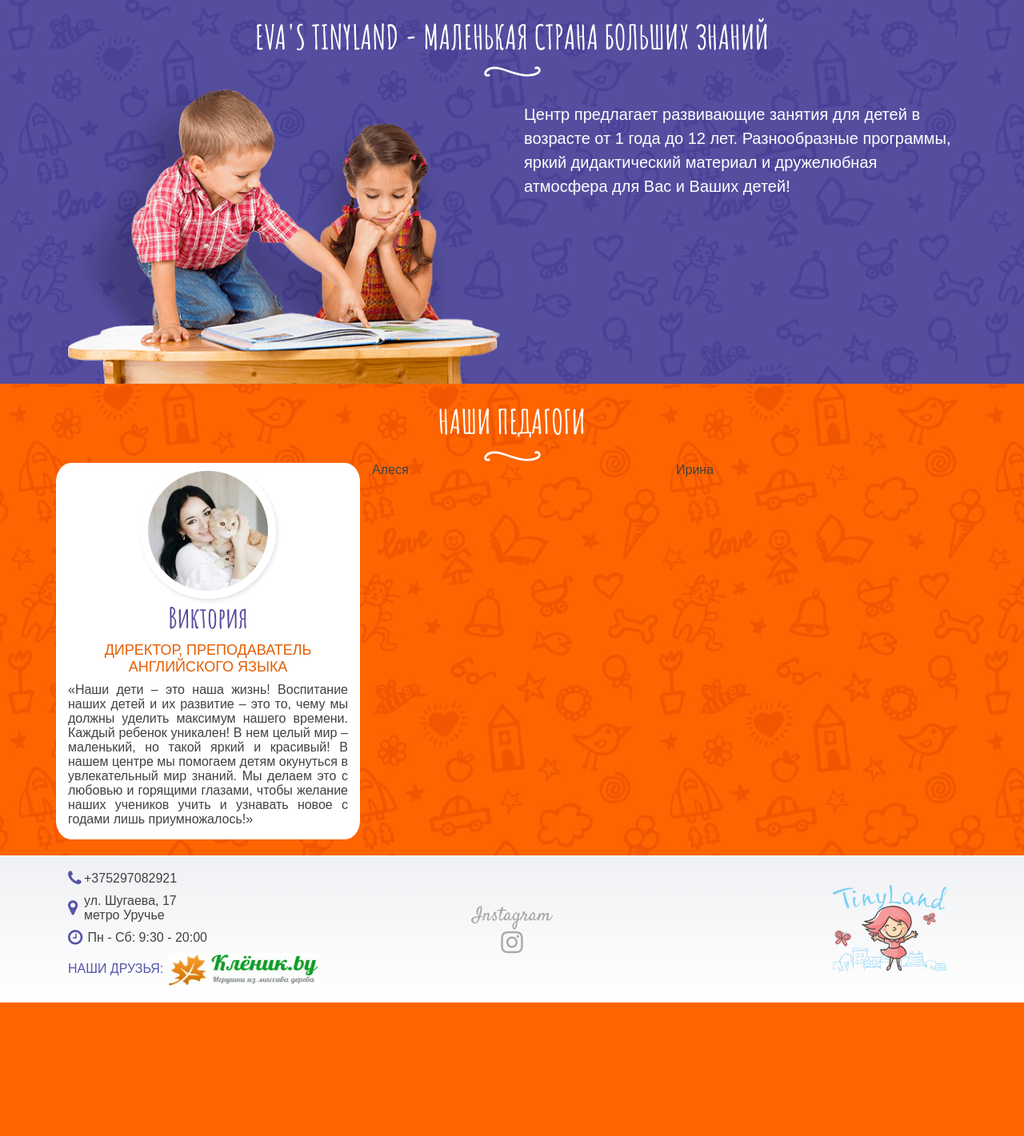
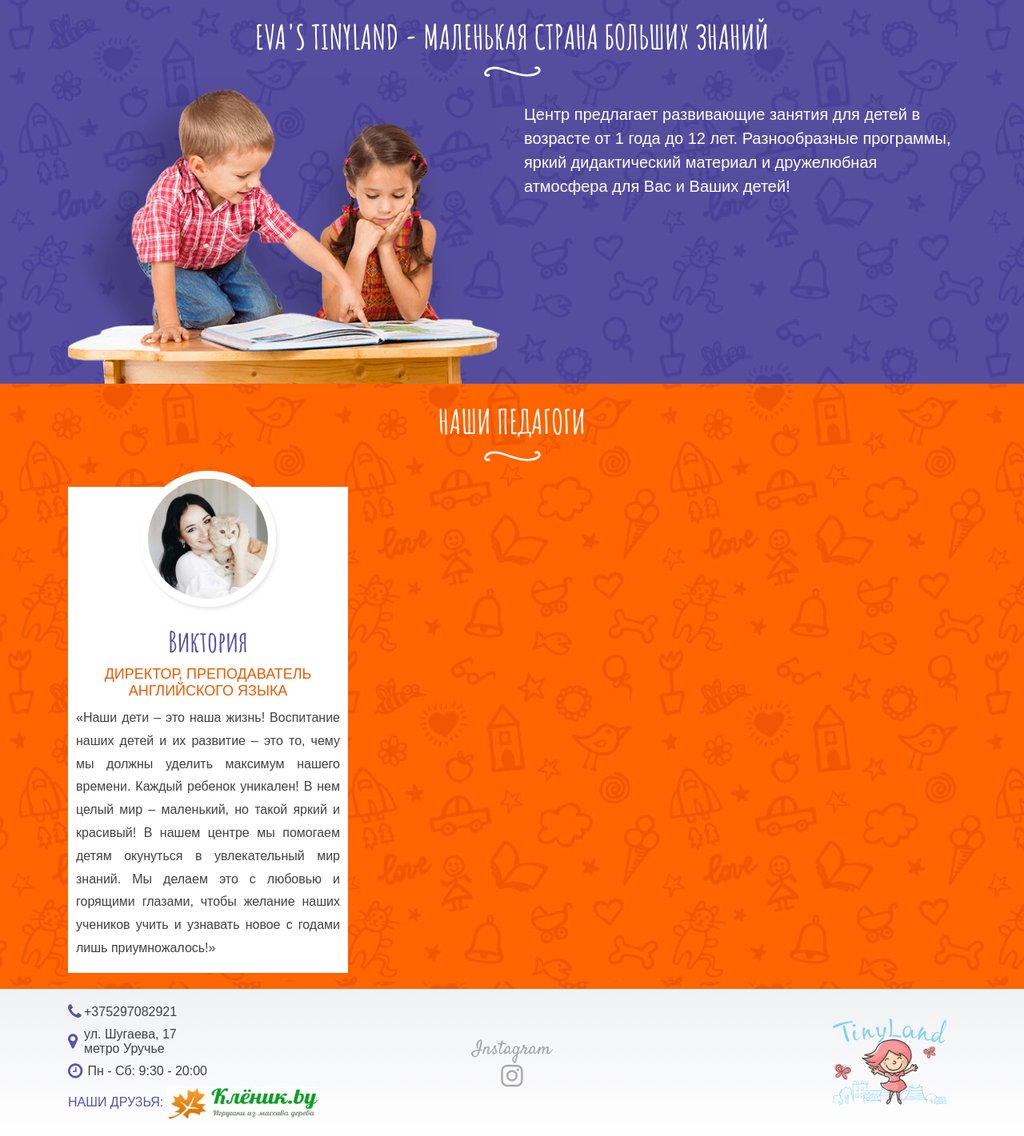
Before and after one commit to tritren/TinyLand, a PHP site: page / in a window 1280 px wide. Shown: the part 144-1565 px from the top of the page at 80% size. Before the commit the page ends 1398 px from the top, so only its background shows below. Run offline with PHP 8.4, Linux system fonts and the light colour scheme; some libraries are stand-ins or nearby versions.

Commit message:
исправил teachers

```diff
--- a/css/styles.css
+++ b/css/styles.css
@@ -112,7 +112,7 @@ footer {
 }
 
 /*Slider*/
-.backgroundSlider {
+.slider {
 	background-image: url(/img/bg-paralax-Blue.jpg);
 }
 
@@ -127,50 +127,55 @@ footer {
 	color: #fff;
 	line-height: 1.5 ;
 }
+
 /*teachers*/
-.backgroundTeachers {
+.teachers {
     background-image: url(/img/bg-paralax-Orange.jpg) ;
-
+    padding: 20px 0;
 }
 
 .teachers h1 {
-    margin-top: 20px;
     font: 700 42px 'Amatic SC', cursive;
     color: #fff;
     align-items: center;
 }
 
-.teachersVictoria {
+.teacherInfo {
     background-color: #fff;
-    margin-bottom: 20px;
-    border-radius: 5%;
     flex-direction: column;
+    padding:0 10px;
 }
 
-.teachersVictoria h4 {
+.teacherInfo h4 {
      font: 400 36px 'Amatic SC', cursive;
      color: #554E9E;
      text-align: center;
 }
 
-.teachersVictoria h2 {
+.teacherInfo h2 {
     text-transform: uppercase;
     text-align: center;
     color: #e65c00;
     font-size: 18px;
 }
 
-.teachersVictoria img {
+.teacherInfo img {
     border-radius: 50%;
     box-shadow: 2px 3px 5px rgba(0,0,0,.1);
     border: 10px solid #fff;
     height: 170px;
     width: 170px;
+    position: relative;
+    top:-20px;
 }
 
-.teachersVictoria p {
+.teacherInfo p {
     text-align: justify;
+    line-height:1.8;
 }
+ .titleBlock {
+    margin-bottom: 30px;
+ }
 
 @media only screen and (min-width: 769px) {
     li a.active, li a:hover:not(.active) {  /*navigation*/
@@ -198,3 +203,8 @@ footer {
         font-size: 0.9rem;
     }
 }
+ @media (max-width: 994px) {       /*teachers*/
+    .teacherInfo p, .teacherDescription h2 {
+         font-size: 0.9rem;
+    }
+ }
--- a/index.php
+++ b/index.php
@@ -10,7 +10,6 @@
       <?php require_once $_SERVER['DOCUMENT_ROOT'].'/header.php';?>
       <?php require_once $_SERVER['DOCUMENT_ROOT'].'/navigation.php';?>
       <section class="slider">
-        <div class="backgroundSlider">
           <div class="container">
             <div class="row">
               <div class="col-sm-12 text-center">
@@ -24,22 +23,19 @@
               </div>
             </div>
           </div>
-        </div>
       </section>
       <section class="teachers">
-        <div class="backgroundTeachers">
-          <div class="container">
-            <div class="row">
-              <div class="col-12 text-center">
-                <h1>НАШИ ПЕДАГОГИ</h1><img src="img/lineWhite.svg">
-              </div>
-              <div class="col-4 teachersVictoria d-flex align-items-center">
+        <div class="container">
+          <div class="row">
+            <div class="titleBlock col-12 text-center">
+              <h1>НАШИ ПЕДАГОГИ</h1><img src="img/lineWhite.svg">
+            </div>
+            <div class="col-md-4 teacherContainer ">
+              <div class="teacherInfo d-flex align-items-center">
                 <img src="img/1.jpg"  class="img-fluid">
-                  <div class="teachersVictoriaText"><h4>Виктория</h4><h2>Директор, преподаватель английского языка</h2><p>«Наши дети – это наша жизнь! Воспитание наших детей и их развитие – это то, чему мы должны уделить максимум нашего времени. Каждый ребенок уникален! В нем целый мир – маленький, но такой яркий и красивый! В нашем центре мы помогаем детям окунуться в увлекательный мир знаний. Мы делаем это с любовью и горящими глазами, чтобы желание наших учеников учить и узнавать новое с годами лишь приумножалось!»</p>
+                  <div class="teacherDescription"><h4>Виктория</h4><h2>Директор, преподаватель английского языка</h2><p class="d-none d-md-block">«Наши дети – это наша жизнь! Воспитание наших детей и их развитие – это то, чему мы должны уделить максимум нашего времени. Каждый ребенок уникален! В нем целый мир – маленький, но такой яркий и красивый! В нашем центре мы помогаем детям окунуться в увлекательный мир знаний. Мы делаем это с любовью и горящими глазами, чтобы желание наших учеников учить и узнавать новое с годами лишь приумножалось!»</p>
                   </div>
               </div>
-              <div class="col-4">Алеся</div>
-              <div class="col-4">Ирина</div>
             </div>
           </div>
         </div>
```
